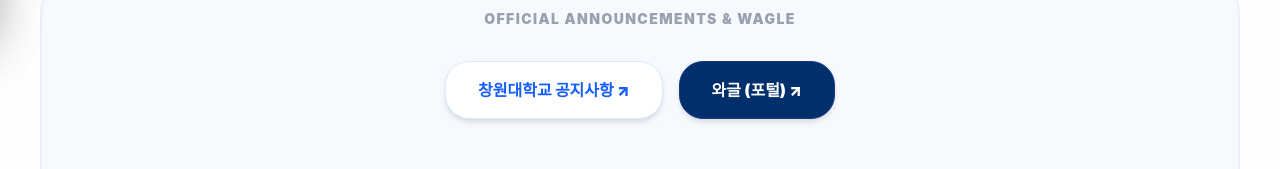
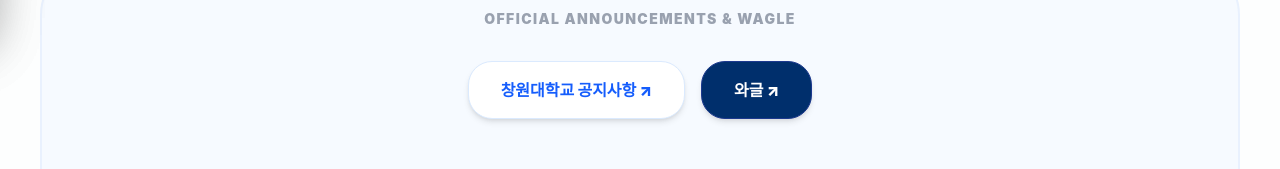
Before and after one commit to jeongiryang/cwnu-campus-hub, a React (Vite) app in the folder frontend/: page / in a window 1280 px wide. Shown: the part 770-939 px from the top of the page. Built offline with nearby package versions, Linux system fonts and the light colour scheme; no server answers.

Commit message:
[feat] - 주요 캠퍼스 링크 레지스트리 구축 - MainPage 링크 데이터 분리
[feat] - 주요 캠퍼스 링크 레지스트리 구축 - MainPage 링크 데이터 분리

```diff
--- /dev/null
+++ b/frontend/src/data/campusLinks.js
@@ -0,0 +1,179 @@
+export const campusLinks = [
+  {
+    id: 'cwnu-notice',
+    category: 'portal',
+    labelKo: '창원대학교 공지사항',
+    labelEn: 'CWNU Notice Board',
+    labelZh: 'CWNU Notice Board',
+    descriptionKo: '창원대학교 공식 공지사항',
+    url: 'https://www.changwon.ac.kr/portal/na/ntt/selectNttList.do?mi=13532&bbsId=2932',
+    icon: '📢',
+    featured: true
+  },
+  {
+    id: 'wagle',
+    category: 'portal',
+    labelKo: '와글',
+    labelEn: 'Wagle',
+    labelZh: 'Wagle',
+    descriptionKo: '창원대학교 통합 포털',
+    url: 'https://www.changwon.ac.kr/portal/main.do#',
+    icon: '🏫',
+    featured: true
+  },
+  {
+    id: 'ecampus',
+    category: 'study',
+    labelKo: 'e캠퍼스',
+    labelEn: 'e-Campus',
+    labelZh: 'e-Campus',
+    descriptionKo: '창원대학교 온라인 강의 시스템',
+    url: 'https://ecampus.changwon.ac.kr/login.php?mi=18314',
+    icon: '💻',
+    featured: true
+  },
+  {
+    id: 'academic-calendar',
+    category: 'academic',
+    labelKo: '학사일정',
+    labelEn: 'Schedule',
+    labelZh: 'Schedule',
+    descriptionKo: '창원대학교 학사일정',
+    url: 'https://www.changwon.ac.kr/haksa/sv/schdulView/schdulCalendarView.do?mi=10980',
+    icon: '📅',
+    featured: true
+  },
+  {
+    id: 'academic-guide',
+    category: 'academic',
+    labelKo: '학사안내',
+    labelEn: 'Academic',
+    labelZh: 'Academic',
+    descriptionKo: '창원대학교 학사 안내',
+    url: 'https://www.changwon.ac.kr/haksa/main.do',
+    icon: '📜',
+    featured: true
+  },
+  {
+    id: 'tuition',
+    category: 'academic',
+    labelKo: '등록안내',
+    labelEn: 'Tuition',
+    labelZh: 'Tuition',
+    descriptionKo: '등록금 및 등록 안내',
+    url: 'https://www.changwon.ac.kr/portal/na/ntt/selectNttList.do?mi=18352&bbsId=6253',
+    icon: '📋',
+    featured: true
+  },
+  {
+    id: 'curriculum',
+    category: 'academic',
+    labelKo: '교육과정',
+    labelEn: 'Curriculum',
+    labelZh: 'Curriculum',
+    descriptionKo: '학부 교육과정 안내',
+    url: 'https://www.changwon.ac.kr/haksa/cm/cntnts/cntntsView.do?mi=18077&cntntsId=6530',
+    icon: '📘',
+    featured: true
+  },
+  {
+    id: 'course-registration',
+    category: 'academic',
+    labelKo: '수강신청',
+    labelEn: 'Course Reg.',
+    labelZh: 'Course Reg.',
+    descriptionKo: '학부 수강신청 시스템',
+    url: 'https://chains.changwon.ac.kr/nonstop/suup/sugang/hakbu/index.php?mi=18302',
+    icon: '📚',
+    featured: true
+  },
+  {
+    id: 'dreamcatch',
+    category: 'study',
+    labelKo: '드림캐치',
+    labelEn: 'DreamCatch',
+    labelZh: 'DreamCatch',
+    descriptionKo: '창원대학교 비교과 및 역량 관리 시스템',
+    url: 'https://dreamcatch.changwon.ac.kr/main.do?mi=18316',
+    icon: '🧭',
+    featured: true
+  },
+  {
+    id: 'edream',
+    category: 'study',
+    labelKo: '이뤄드림',
+    labelEn: 'e-Dream',
+    labelZh: 'e-Dream',
+    descriptionKo: '창원대학교 이뤄드림 시스템',
+    url: 'https://edream.changwon.ac.kr/?mi=18315',
+    icon: '🌟',
+    featured: true
+  },
+  {
+    id: 'copykiller',
+    category: 'study',
+    labelKo: '카피킬러',
+    labelEn: 'CopyKiller',
+    labelZh: 'CopyKiller',
+    descriptionKo: '창원대학교 카피킬러 서비스',
+    url: 'https://changwongrad.copykiller.com/welcome',
+    icon: '📝',
+    featured: false
+  },
+  {
+    id: 'food',
+    category: 'life',
+    labelKo: '학식',
+    labelEn: 'Food',
+    labelZh: 'Food',
+    descriptionKo: '창원대학교 식단 페이지',
+    url: 'https://app.changwon.ac.kr/campus/campus_001.do',
+    icon: '🍚',
+    featured: false
+  },
+  {
+    id: 'library',
+    category: 'study',
+    labelKo: '도서관',
+    labelEn: 'Library',
+    labelZh: 'Library',
+    descriptionKo: '창원대학교 도서관',
+    url: 'https://lib.changwon.ac.kr/',
+    icon: '📚',
+    featured: false
+  },
+  {
+    id: 'instagram',
+    category: 'external',
+    labelKo: '인스타그램',
+    labelEn: 'Instagram',
+    labelZh: 'Instagram',
+    descriptionKo: '창원대학교 공식 인스타그램',
+    url: 'https://www.instagram.com/cwnu_official/?mi=18361',
+    icon: '📸',
+    featured: false
+  }
+];
+
+export const campusLinksById = Object.fromEntries(
+  campusLinks.map((link) => [link.id, link])
+);
+
+export const campusNoticeLinkIds = ['cwnu-notice', 'wagle'];
+
+export const campusQuickLinkIds = [
+  'ecampus',
+  'academic-calendar',
+  'academic-guide',
+  'tuition',
+  'curriculum',
+  'course-registration',
+  'dreamcatch',
+  'edream'
+];
+
+export const getCampusLinkLabel = (link, lang) => {
+  if (lang === 'ko') return link.labelKo;
+  if (lang === 'zh') return link.labelZh || link.labelEn;
+  return link.labelEn;
+};
--- a/frontend/src/pages/MainPage.jsx
+++ b/frontend/src/pages/MainPage.jsx
@@ -1,5 +1,11 @@
 import { useState, useEffect } from 'react';
 import { Link } from 'react-router-dom';
+import {
+  campusLinksById,
+  campusNoticeLinkIds,
+  campusQuickLinkIds,
+  getCampusLinkLabel
+} from '../data/campusLinks';
 const getWeatherInfo = (code, lang) => {
   const currentHour = new Date().getHours();
   const isNight = currentHour >= 18 || currentHour < 6;
@@ -102,16 +108,6 @@
         { title: "ToDo List", desc: "집중 타이머와 함께 일정을 관리하세요.", icon: "📝", path: "/todo", color: "from-indigo-600 to-purple-700" },
         { title: "학점 계산기", desc: "실시간 그래프로 성적을 분석하세요.", icon: "🎓", path: "/gpa", color: "from-emerald-600 to-teal-700" }
       ],
-      quickLinks: [
-        { name: "e캠퍼스", url: "https://ecampus.changwon.ac.kr/login.php?mi=18314", icon: "💻" },
-        { name: "학사일정", url: "https://www.changwon.ac.kr/haksa/sv/schdulView/schdulCalendarView.do?mi=10980", icon: "📅" },
-        { name: "학사안내", url: "https://www.changwon.ac.kr/haksa/main.do", icon: "📜" },
-        { name: "등록안내", url: "https://www.changwon.ac.kr/portal/na/ntt/selectNttList.do?mi=18352&bbsId=6253", icon: "📋" },
-        { name: "교육과정", url: "https://www.changwon.ac.kr/haksa/cm/cntnts/cntntsView.do?mi=18077&cntntsId=6530", icon: "📘" },
-        { name: "수강신청", url: "https://chains.changwon.ac.kr/nonstop/suup/sugang/hakbu/index.php?mi=18302", icon: "📚" },
-        { name: "드림캐치", url: "https://dreamcatch.changwon.ac.kr/main.do?mi=18316", icon: "🧭" },
-        { name: "이뤄드림", url: "https://edream.changwon.ac.kr/?mi=18315", icon: "🌟" }
-      ]
     },
     en: {
       subtitle: "All-in-one Campus Solution for CWNU Students",
@@ -130,19 +126,20 @@
         { title: "ToDo List", desc: "Manage tasks with a focus timer.", icon: "📝", path: "/todo", color: "from-indigo-600 to-purple-700" },
         { title: "GPA Calc", desc: "Analyze grades with real-time graphs.", icon: "🎓", path: "/gpa", color: "from-emerald-600 to-teal-700" }
       ],
-      quickLinks: [
-        { name: "e-Campus", url: "https://ecampus.changwon.ac.kr/login.php?mi=18314", icon: "💻" },
-        { name: "Schedule", url: "https://www.changwon.ac.kr/haksa/sv/schdulView/schdulCalendarView.do?mi=10980", icon: "📅" },
-        { name: "Academic", url: "https://www.changwon.ac.kr/haksa/main.do", icon: "📜" },
-        { name: "Tuition", url: "https://www.changwon.ac.kr/portal/na/ntt/selectNttList.do?mi=18352&bbsId=6253", icon: "📋" },
-        { name: "Curriculum", url: "https://www.changwon.ac.kr/haksa/cm/cntnts/cntntsView.do?mi=18077&cntntsId=6530", icon: "📘" },
-        { name: "Course Reg.", url: "https://chains.changwon.ac.kr/nonstop/suup/sugang/hakbu/index.php?mi=18302", icon: "📚" },
-        { name: "DreamCatch", url: "https://dreamcatch.changwon.ac.kr/main.do?mi=18316", icon: "🧭" },
-        { name: "e-Dream", url: "https://edream.changwon.ac.kr/?mi=18315", icon: "🌟" }
-      ]
     }
   };
   const current = t[lang] || t.ko;
+  const mapCampusLink = (id) => {
+    const link = campusLinksById[id];
+    if (!link) return null;
+    return { ...link, name: getCampusLinkLabel(link, lang) };
+  };
+  const noticeLinks = campusNoticeLinkIds.map(mapCampusLink).filter(Boolean);
+  const quickLinks = campusQuickLinkIds.map(mapCampusLink).filter(Boolean);
+  const noticeButtonClasses = [
+    'inline-block bg-white dark:bg-gray-800 text-blue-600 dark:text-blue-400 font-black text-base px-8 py-4 rounded-3xl shadow-md hover:shadow-xl hover:-translate-y-1 transition-all border border-blue-100 dark:border-gray-700 text-center',
+    'inline-block bg-[#002f6c] dark:bg-blue-800 text-white font-black text-base px-8 py-4 rounded-3xl shadow-md hover:shadow-xl hover:-translate-y-1 transition-all border border-blue-900 dark:border-gray-700 text-center'
+  ];
   const weatherData = weather ? getWeatherInfo(weather.weather_code, lang) : null;
   const dustData = dust ? getDustStatus(dust.pm10, lang) : null;
   useEffect(() => {
@@ -337,15 +334,16 @@
           <div className="text-center mb-16 relative z-10">
             <h4 className="text-sm font-black text-gray-400 dark:text-gray-500 uppercase tracking-widest mb-8">{current.noticeTitle}</h4>
             <div className="flex flex-col sm:flex-row justify-center gap-4">
-              <a href="https://www.changwon.ac.kr/portal/na/ntt/selectNttList.do?mi=13532&bbsId=2932" target="_blank" rel="noreferrer" className="inline-block bg-white dark:bg-gray-800 text-blue-600 dark:text-blue-400 font-black text-base px-8 py-4 rounded-3xl shadow-md hover:shadow-xl hover:-translate-y-1 transition-all border border-blue-100 dark:border-gray-700 text-center">{current.noticeBtn1} ↗</a>
-              <a href="https://www.changwon.ac.kr/portal/main.do#" target="_blank" rel="noreferrer" className="inline-block bg-[#002f6c] dark:bg-blue-800 text-white font-black text-base px-8 py-4 rounded-3xl shadow-md hover:shadow-xl hover:-translate-y-1 transition-all border border-blue-900 dark:border-gray-700 text-center">{current.noticeBtn2} ↗</a>
+              {noticeLinks.map((link, idx) => (
+                <a key={link.id} href={link.url} target="_blank" rel="noreferrer" className={noticeButtonClasses[idx] || noticeButtonClasses[0]}>{link.name} ↗</a>
+              ))}
             </div>
           </div>
           <div id="tour-main-shortcuts" className="relative z-10">
             <h4 className="text-sm font-black text-gray-400 dark:text-gray-500 uppercase tracking-widest text-center mb-8">{current.shortcutTitle}</h4>
             <div className="grid grid-cols-2 md:grid-cols-4 lg:grid-cols-8 gap-4">
-              {current.quickLinks.map((link, idx) => (
-                <a key={idx} href={link.url} target="_blank" rel="noreferrer" className="flex flex-col items-center justify-center bg-white dark:bg-gray-800 p-6 rounded-[2rem] border border-blue-100 dark:border-gray-700 shadow-sm hover:shadow-md hover:border-blue-300 transition-all group">
+              {quickLinks.map((link) => (
+                <a key={link.id} href={link.url} target="_blank" rel="noreferrer" className="flex flex-col items-center justify-center bg-white dark:bg-gray-800 p-6 rounded-[2rem] border border-blue-100 dark:border-gray-700 shadow-sm hover:shadow-md hover:border-blue-300 transition-all group">
                   <span className="text-3xl mb-2 group-hover:scale-110">{link.icon}</span>
                   <span className="text-xs font-black text-gray-700 dark:text-gray-300 text-center break-keep">{link.name}</span>
                 </a>
```
Also changed, not shown: 1 other file (tests, documents, lock files or other folders).
